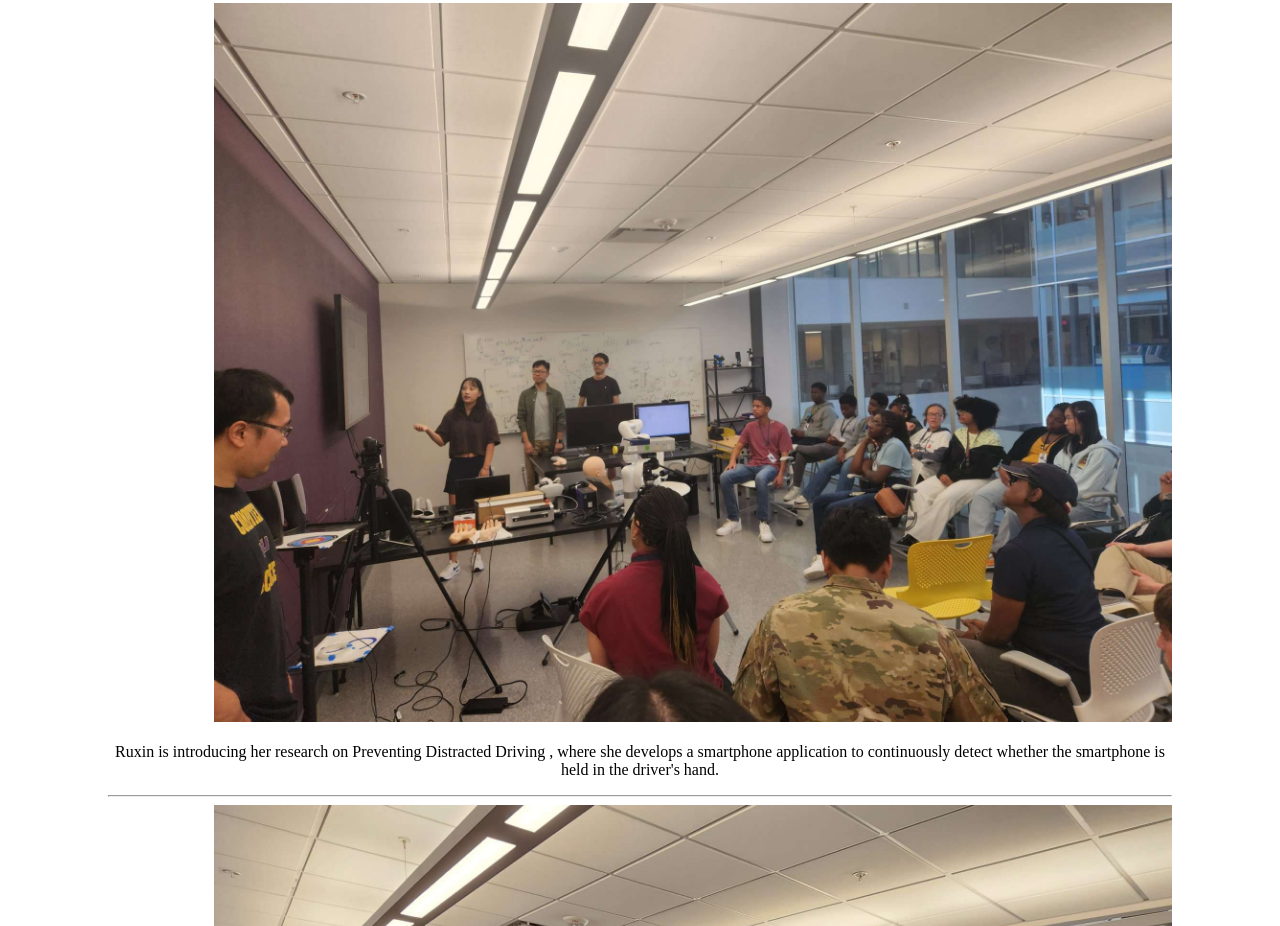
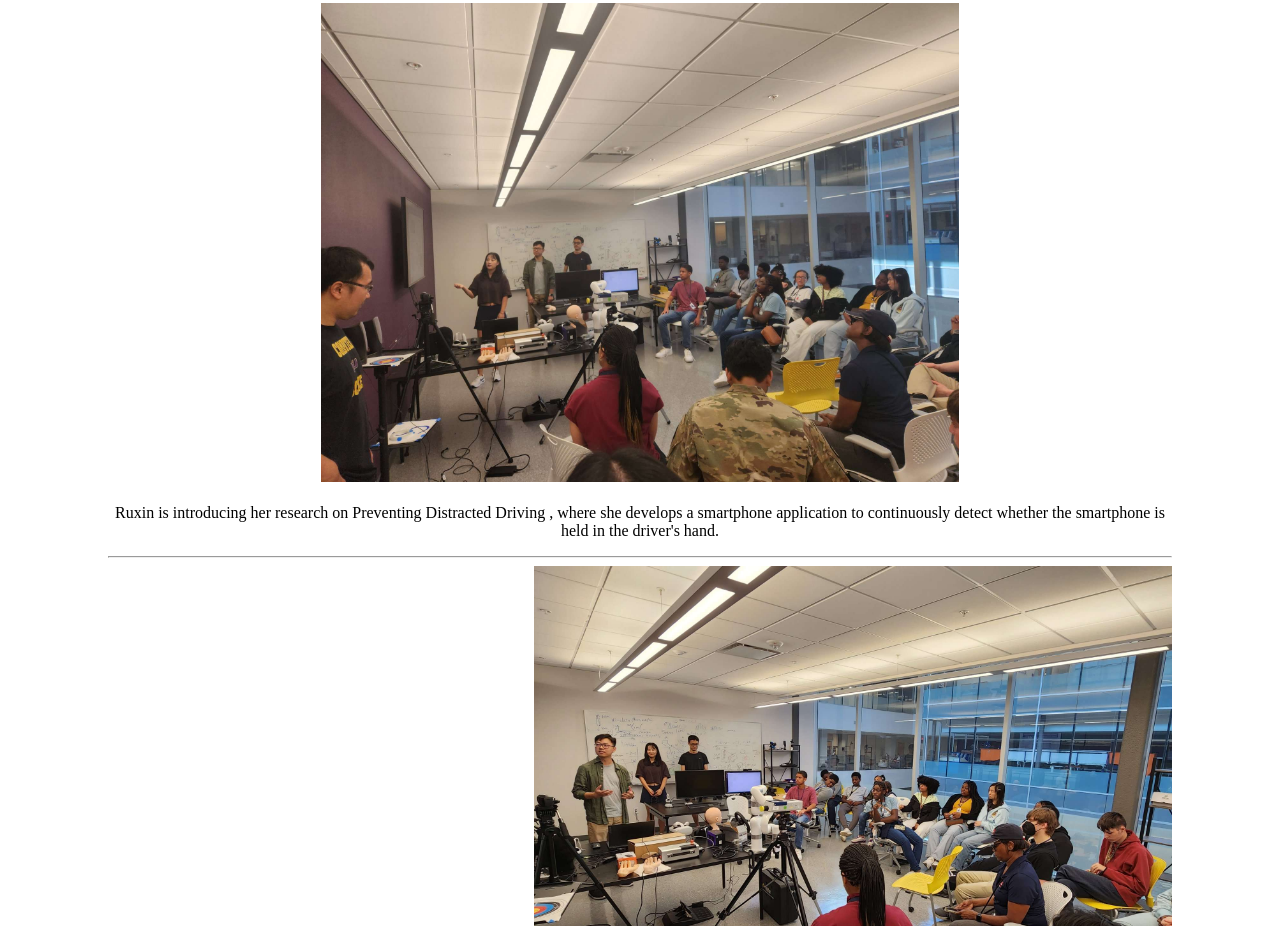
Before and after one commit to lhuang14/lhuang14.github.io, a plain HTML site: page CybersecurityCadetsVisit.html in a window 1280 px wide. Shown: the part 361-1287 px from the top of the page. Drawn offline with Linux system fonts and the light colour scheme.

Commit message:
Update CybersecurityCadetsVisit.html

```diff
--- a/CybersecurityCadetsVisit.html
+++ b/CybersecurityCadetsVisit.html
@@ -53,8 +53,8 @@
 		<table border="0" width="100%" height="100" cellspacing="0"
 			cellpadding="0" class="intro">
 			<tr>
-				<td align="right" valign="middle" rowspan="5" class="auto-style33" style="width: 60%">
-				     <div class="image"><img src="https://lhuang14.github.io/images_cadets_visit/ruxin.JPEG" width="90%"></div>
+				<td align="center" valign="middle" rowspan="5" class="auto-style33" style="width: 60%">
+				     <div class="image"><img src="https://lhuang14.github.io/images_cadets_visit/ruxin.JPEG" width="60%"></div>
 				</td>
 			</tr>
 		</table>
@@ -66,8 +66,8 @@
 		<table border="0" width="100%" height="100" cellspacing="0"
 			cellpadding="0" class="intro">
 			<tr>
-				<td align="right" valign="middle" rowspan="5" class="auto-style33" style="width: 60%">
-				     <div class="image"><img src="https://lhuang14.github.io/images_cadets_visit/zeyu.JPEG" width="90%"></div>
+				<td align="right" valign="center" rowspan="5" class="auto-style33" style="width: 60%">
+				     <div class="image"><img src="https://lhuang14.github.io/images_cadets_visit/zeyu.JPEG" width="60%"></div>
 				</td>
 			</tr>
 		</table>
```
